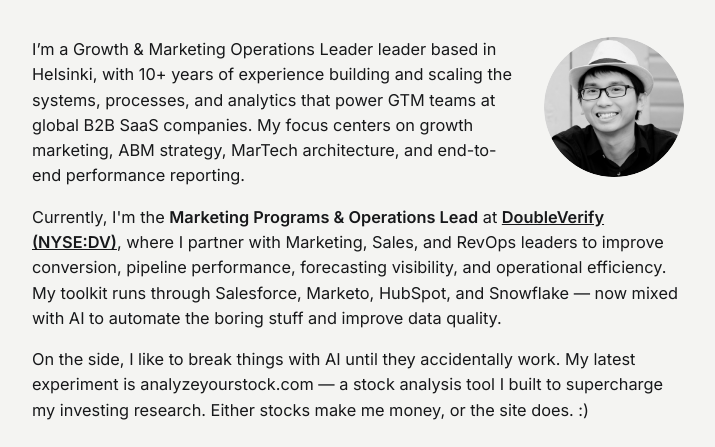
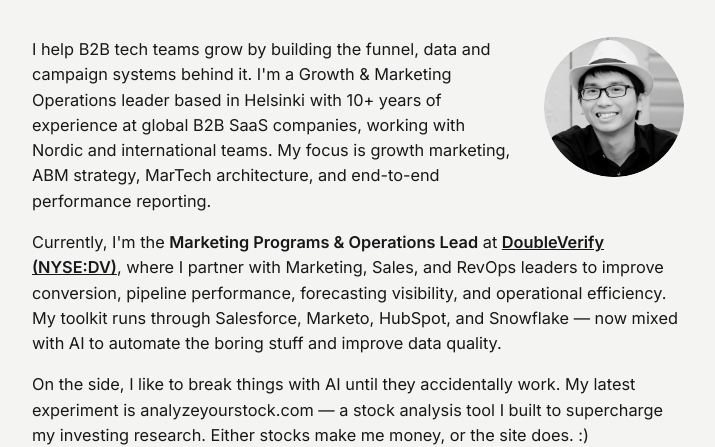
Before and after one commit to khanhfl/khanhfl.github.io, a plain HTML site: page index.html in a window 1280 px wide. Shown: the part 126-573 px from the top of the page, without its empty margins (282-997 px from the left). Drawn offline with Linux system fonts and the light colour scheme.

Commit message:
Update index.html

```diff
--- a/index.html
+++ b/index.html
@@ -6,7 +6,7 @@
   <meta name="viewport" content="width=device-width, initial-scale=1.0">
   <title>Khanh Luu — Growth & Marketing Operations Leader</title>
   <meta name="description"
-    content="Khanh Luu is a Marketing Operations and Revenue Operations leader with 10+ years building data-driven GTM infrastructure for B2B SaaS companies.">
+    content="Khanh Luu is a Growth & Marketing Operations leader in Helsinki. 10+ years building the funnel, ABM, MarTech and reporting systems that help B2B tech teams grow.">
   <link rel="icon" href="favicon.svg" type="image/svg+xml">
   <link rel="icon" href="favicon.ico" sizes="any">
   <link rel="apple-touch-icon" href="apple-touch-icon.png">
@@ -35,9 +35,7 @@
 
     <section class="intro">
       <img src="Khanhfl_profile_bw.png" alt="Khanh Luu" class="headshot">
-      <p>I’m a Growth & Marketing Operations Leader leader based in Helsinki, with 10+ years of experience building and scaling the
-        systems, processes, and analytics that power GTM teams at global B2B SaaS companies. My focus centers on
-        growth marketing, ABM strategy, MarTech architecture, and end-to-end performance reporting.</p>
+      <p>I help B2B tech teams grow by building the funnel, data and campaign systems behind it. I'm a Growth & Marketing Operations leader based in Helsinki with 10+ years of experience at global B2B SaaS companies, working with Nordic and international teams. My focus is growth marketing, ABM strategy, MarTech architecture, and end-to-end performance reporting.</p>
       <p>Currently, I'm the <strong>Marketing Programs & Operations Lead</strong> at <strong><a
             href="https://www.linkedin.com/company/doubleverify-inc/" target="_blank" rel="noopener">DoubleVerify
             (NYSE:DV)</a></strong>, where I partner with Marketing, Sales, and RevOps leaders to improve conversion, pipeline
```
